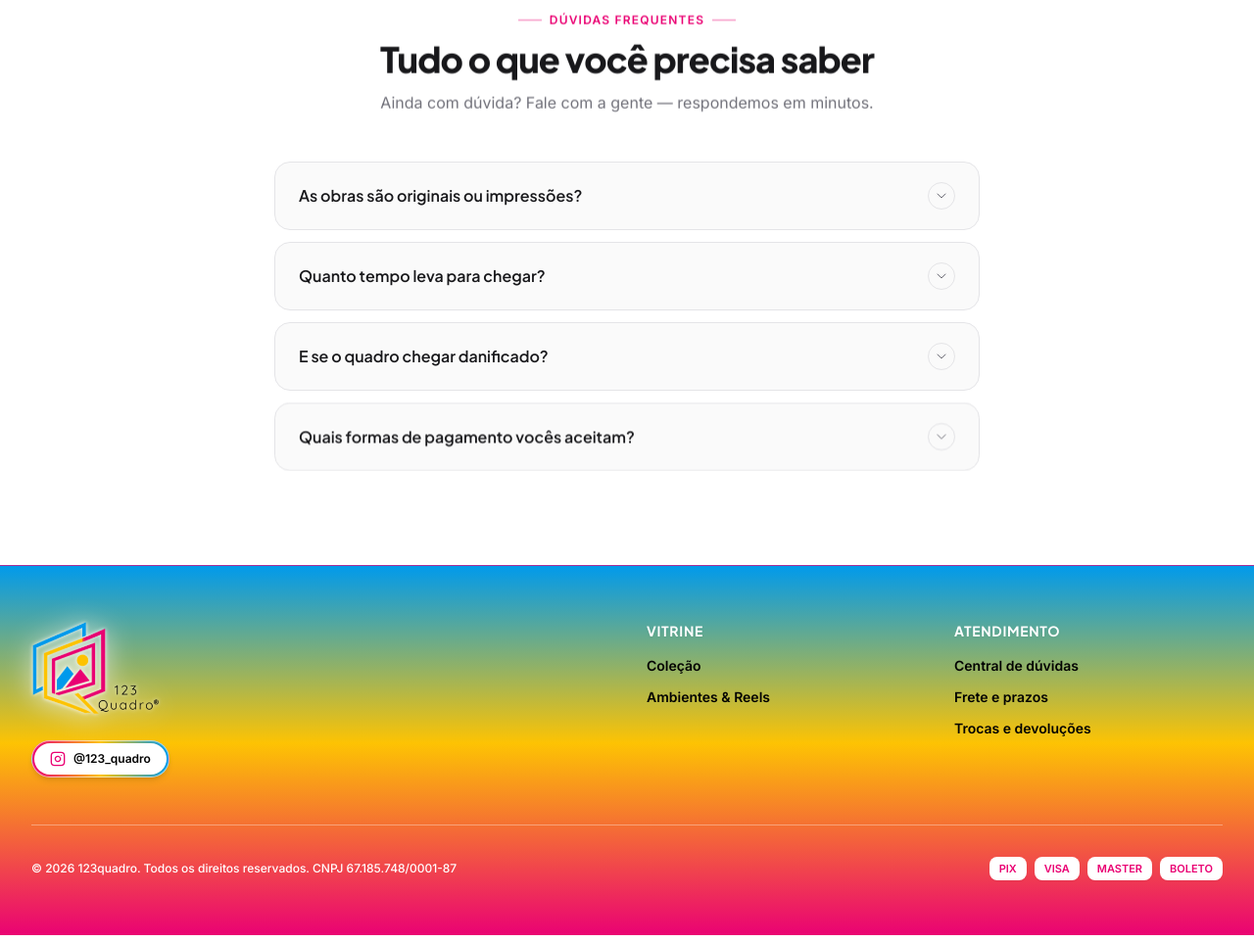
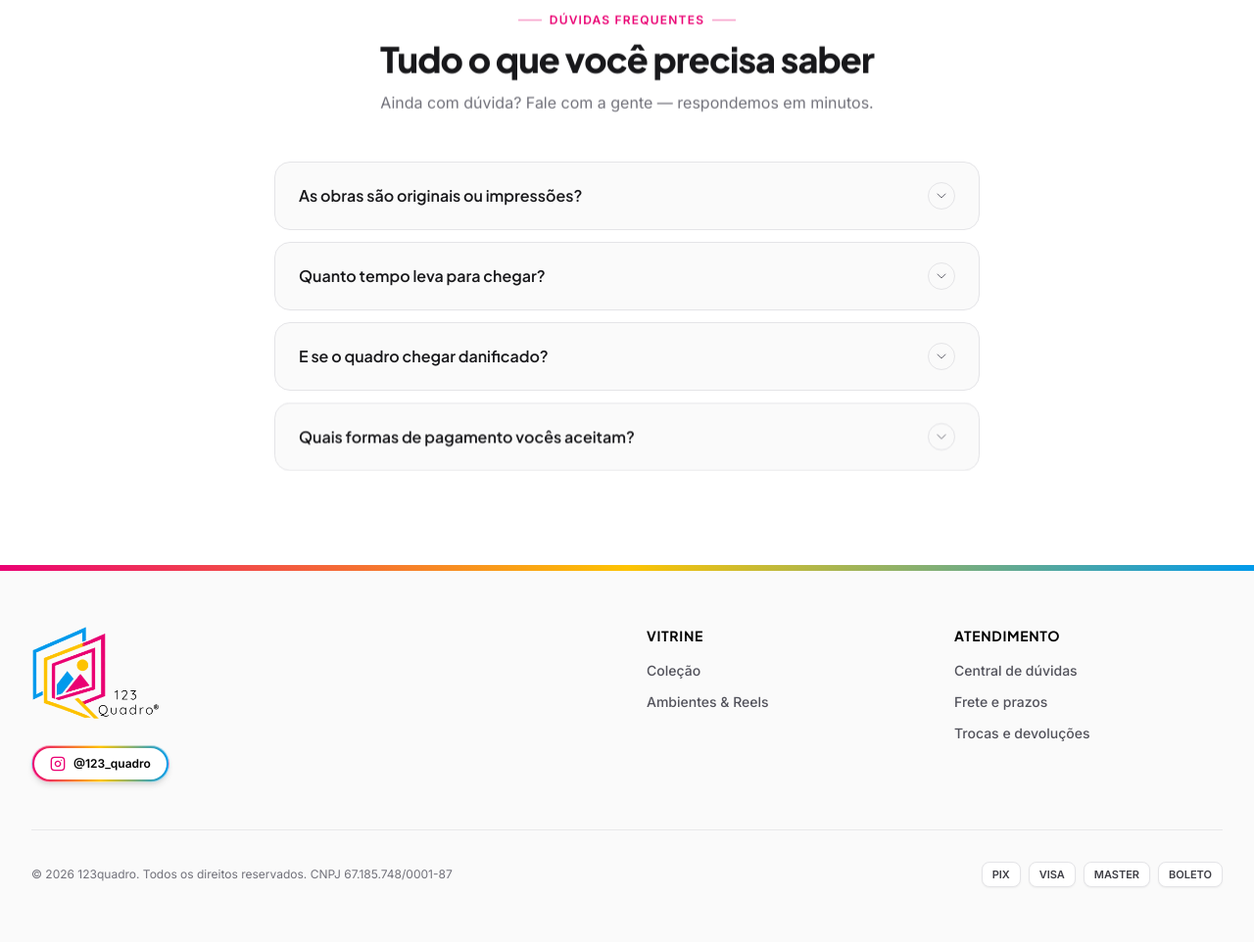
Before and after one commit to ErickGarciaVasconcelos/123-Quadros, a plain HTML site: page index.html in a window 1280 px wide. Shown: the part 3510-4472 px from the top of the page at 98% size. Drawn offline with nearby package versions, Linux system fonts and the light colour scheme; no server answers.

Commit message:
style: aplica Opcao A no footer com fundo claro editorial e faixa superior em degrade tricolor

```diff
--- a/index.html
+++ b/index.html
@@ -1534,16 +1534,18 @@
   </section>
 
 
-  <!-- ============================ FOOTER (DEGRADÊ DE BAIXO PARA CIMA COM AS 3 CORES DA PALETA) ============================ -->
-  <footer id="footer"
-    class="relative overflow-hidden border-t border-[#019AEB]/30 bg-[linear-gradient(to_top,#EA0273_0%,#FDC303_52%,#019AEB_100%)] text-ink-950">
+  <!-- ============================ FOOTER (OPÇÃO A: FUNDO EDITORIAL + FAIXA SUPERIOR EM DEGRADÊ 3 CORES) ============================ -->
+  <footer id="footer" class="relative overflow-hidden bg-[#fafafa] text-zinc-700">
+    <!-- Faixa superior em degradê com as 3 cores da paleta oficial (#EA0273, #FDC303, #019AEB) -->
+    <div aria-hidden="true" class="h-1.5 w-full bg-gradient-to-r from-[#EA0273] via-[#FDC303] to-[#019AEB]"></div>
+
     <div class="relative z-10 mx-auto max-w-7xl px-4 py-14 sm:px-8">
       <div class="grid gap-10 sm:grid-cols-2 lg:grid-cols-4">
         <!-- Marca + Instagram -->
         <div class="lg:col-span-2">
           <a href="#" class="inline-flex items-center">
             <img src="imagens/logo/logo2.png" alt="123quadro — Galeria de Arte"
-              class="h-20 w-auto origin-center cursor-pointer transform-gpu object-contain [filter:drop-shadow(0_0_2px_#ffffff)_drop-shadow(0_2px_14px_rgba(255,255,255,0.95))] transition-transform duration-300 ease-[cubic-bezier(.16,1,.3,1)] hover:scale-105 sm:h-24" />
+              class="h-20 w-auto origin-center cursor-pointer transform-gpu object-contain transition-transform duration-300 ease-[cubic-bezier(.16,1,.3,1)] hover:scale-105 sm:h-24" />
           </a>
 
           <div class="mt-5">
@@ -1565,38 +1567,38 @@
 
         <!-- Vitrine -->
         <div>
-          <p class="font-display text-sm font-bold uppercase tracking-wider text-white drop-shadow-sm">Vitrine</p>
+          <p class="font-display text-sm font-bold uppercase tracking-wider text-ink-950">Vitrine</p>
           <ul class="mt-4 space-y-3 text-sm">
-            <li><a href="#colecao" class="font-bold text-ink-950 transition hover:text-white hover:underline">Coleção</a>
+            <li><a href="#colecao" class="font-medium text-zinc-600 transition hover:text-brand-magenta">Coleção</a>
             </li>
             <li><a href="#inspiracoes"
-                class="font-bold text-ink-950 transition hover:text-white hover:underline">Ambientes &amp;
+                class="font-medium text-zinc-600 transition hover:text-brand-magenta">Ambientes &amp;
                 Reels</a></li>
           </ul>
         </div>
 
         <!-- Ajuda -->
         <div>
-          <p class="font-display text-sm font-bold uppercase tracking-wider text-white drop-shadow-sm">Atendimento</p>
+          <p class="font-display text-sm font-bold uppercase tracking-wider text-ink-950">Atendimento</p>
           <ul class="mt-4 space-y-3 text-sm">
-            <li><a href="#faq" class="font-bold text-ink-950 transition hover:text-white hover:underline">Central de
+            <li><a href="#faq" class="font-medium text-zinc-600 transition hover:text-brand-magenta">Central de
                 dúvidas</a></li>
-            <li><a href="#faq" class="font-bold text-ink-950 transition hover:text-white hover:underline">Frete e
+            <li><a href="#faq" class="font-medium text-zinc-600 transition hover:text-brand-magenta">Frete e
                 prazos</a></li>
-            <li><a href="#faq" class="font-bold text-ink-950 transition hover:text-white hover:underline">Trocas e
+            <li><a href="#faq" class="font-medium text-zinc-600 transition hover:text-brand-magenta">Trocas e
                 devoluções</a></li>
           </ul>
         </div>
       </div>
 
-      <!-- Barra inferior (sobre a base #EA0273 do degradê) -->
-      <div class="mt-12 flex flex-col items-center justify-between gap-5 border-t border-white/35 pt-8 sm:flex-row">
-        <p class="text-xs font-medium text-white">© 2026 123quadro. Todos os direitos reservados. CNPJ 67.185.748/0001-87</p>
-        <div class="flex items-center gap-2 text-[#EA0273]">
-          <span class="rounded-lg bg-white px-2.5 py-1 text-[11px] font-bold shadow-sm">PIX</span>
-          <span class="rounded-lg bg-white px-2.5 py-1 text-[11px] font-bold shadow-sm">VISA</span>
-          <span class="rounded-lg bg-white px-2.5 py-1 text-[11px] font-bold shadow-sm">MASTER</span>
-          <span class="rounded-lg bg-white px-2.5 py-1 text-[11px] font-bold shadow-sm">BOLETO</span>
+      <!-- Barra inferior -->
+      <div class="mt-12 flex flex-col items-center justify-between gap-5 border-t border-zinc-200/80 pt-8 sm:flex-row">
+        <p class="text-xs text-zinc-500">© 2026 123quadro. Todos os direitos reservados. CNPJ 67.185.748/0001-87</p>
+        <div class="flex items-center gap-2 text-zinc-700">
+          <span class="rounded-lg border border-zinc-200 bg-white px-2.5 py-1 text-[11px] font-bold shadow-sm">PIX</span>
+          <span class="rounded-lg border border-zinc-200 bg-white px-2.5 py-1 text-[11px] font-bold shadow-sm">VISA</span>
+          <span class="rounded-lg border border-zinc-200 bg-white px-2.5 py-1 text-[11px] font-bold shadow-sm">MASTER</span>
+          <span class="rounded-lg border border-zinc-200 bg-white px-2.5 py-1 text-[11px] font-bold shadow-sm">BOLETO</span>
         </div>
       </div>
     </div>
```
